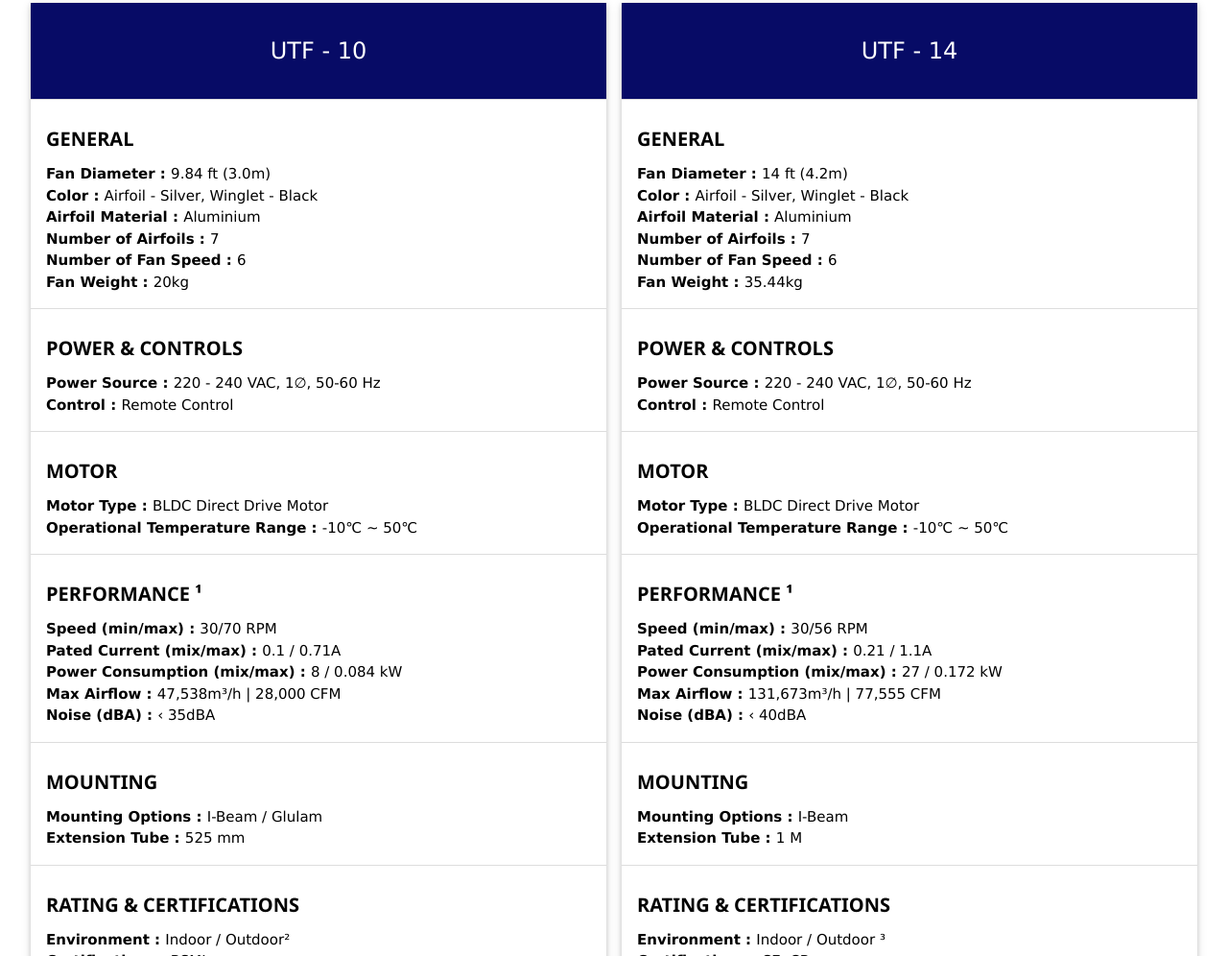
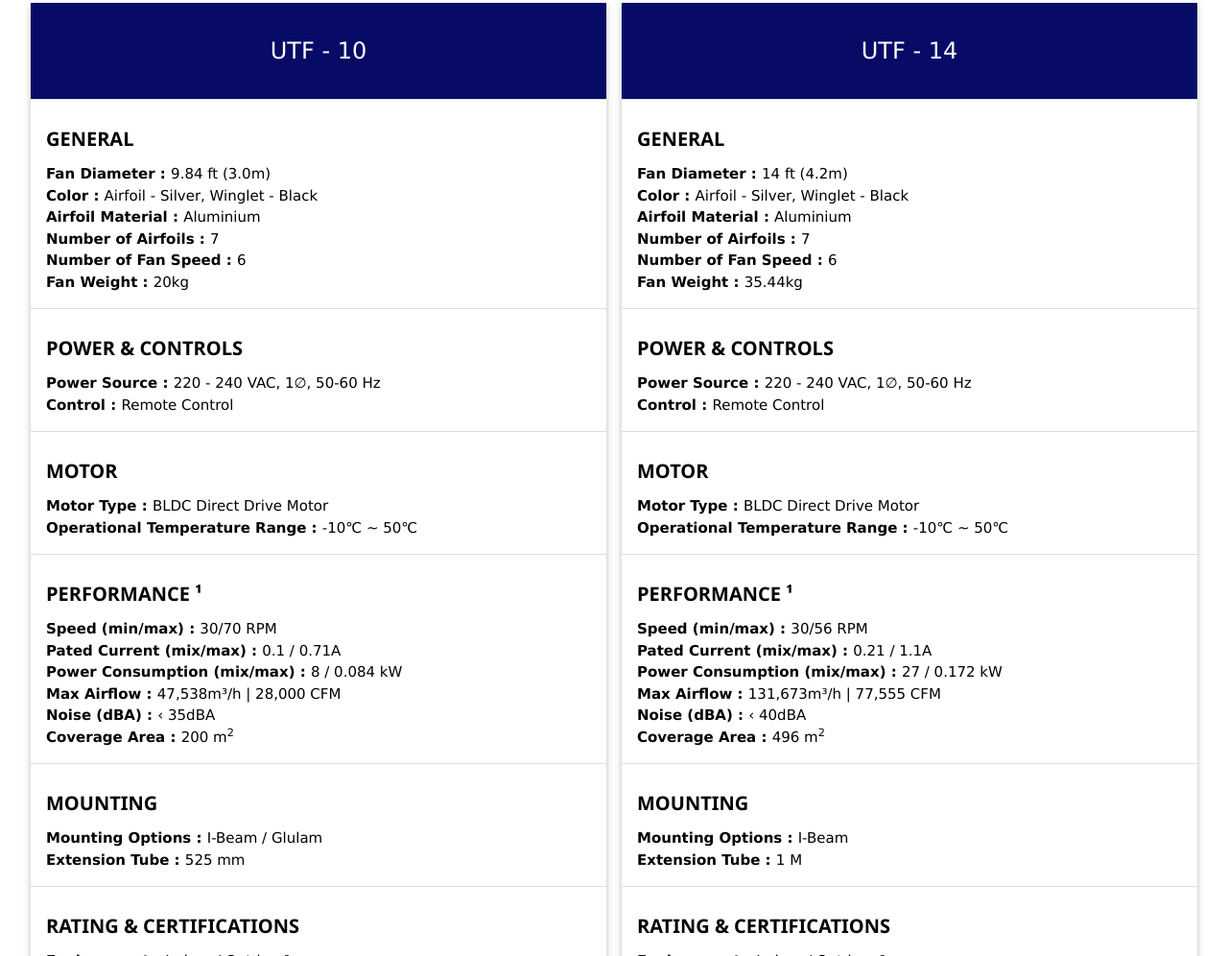
Before and after one commit to JHDESIGN020714/utfseries, a plain HTML site: page utfseries.htm in a window 1280 px wide. Shown: the part 278-1274 px from the top of the page at 96% size. Drawn offline with nearby package versions, Linux system fonts and the light colour scheme; a web font is replaced by a local one.

Commit message:
Update utfseries.htm

```diff
--- a/utfseries.htm
+++ b/utfseries.htm
@@ -84,6 +84,7 @@ a:active {
 		    <b>Power Consumption (mix/max) : </b> 8 / 0.084 kW<br>
 			<b>Max Airflow : </b>47,538m&#179;/h   |  28,000 CFM<br>
 		    <b>Noise (dBA) : </b> &#139; 35dBA<br>
+		  <b>Coverage Area : </b> 200 m<sup>2</sup><br>
 		  </li>
 
 	 <li class="w3-padding-16" style="text-align: left;"><h4><b>MOUNTING</b></h4>
@@ -129,6 +130,7 @@ a:active {
 		    <b>Power Consumption (mix/max) : </b> 27 / 0.172 kW<br>
 			<b>Max Airflow : </b>131,673m&#179;/h   |  77,555 CFM<br>
 		    <b>Noise (dBA) : </b> &#139; 40dBA<br>
+		  <b>Coverage Area : </b> 496 m<sup>2</sup><br>
 		  </li>
 
 	 <li class="w3-padding-16" style="text-align: left;"><h4><b>MOUNTING</b></h4>
```
